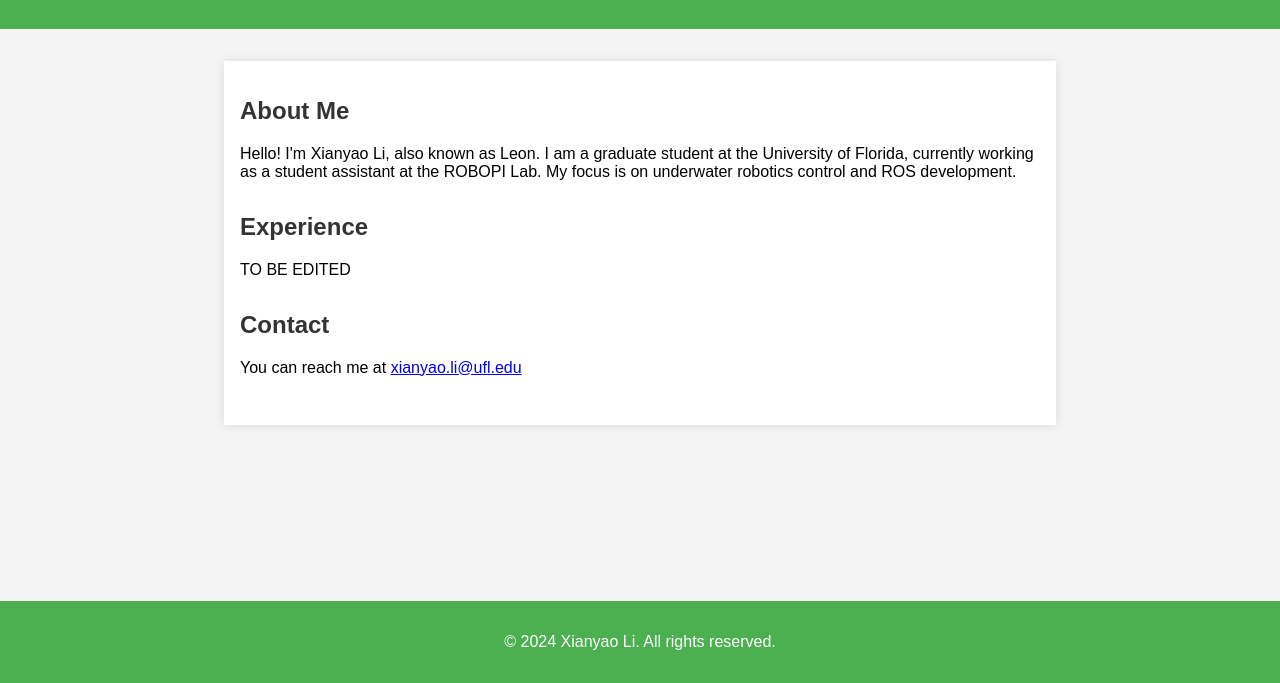
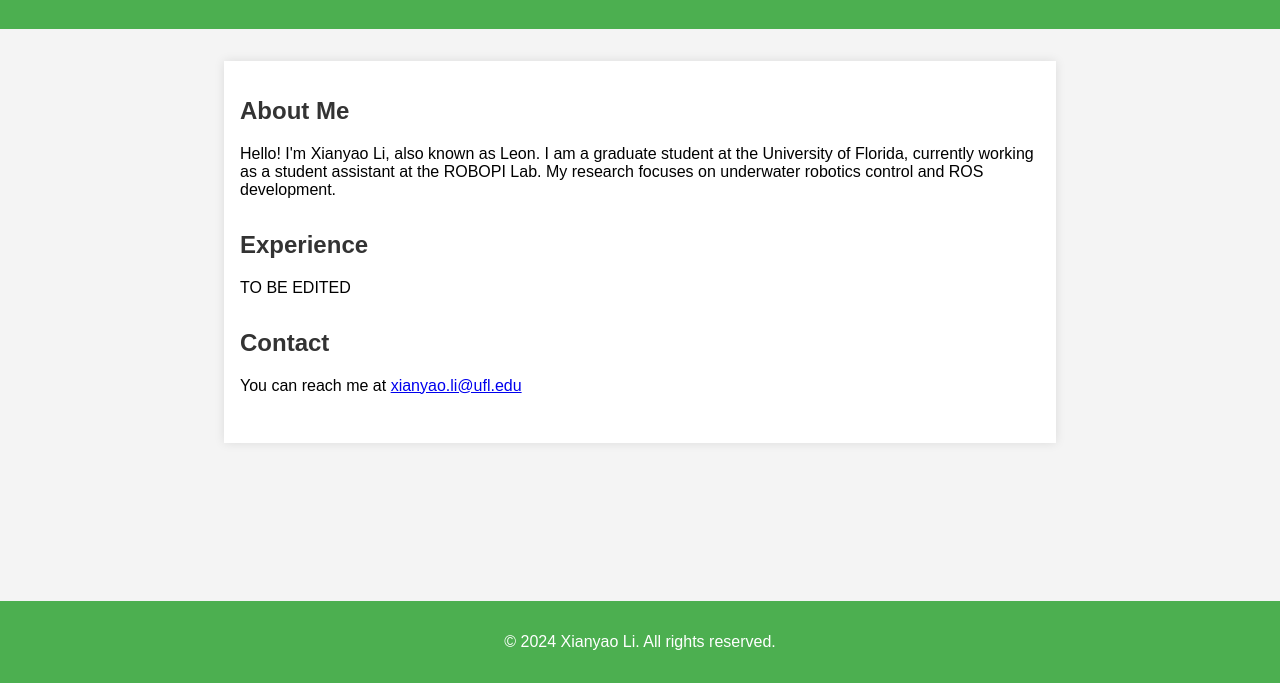
Before and after one commit to XianyaoLi/XianyaoLi.github.io, a plain HTML site: page index.html in a window 1280 px wide. Shown: the part 117-800 px from the top of the page. Drawn offline with Linux system fonts and the light colour scheme.

Commit message:
Update index.html

```diff
--- a/index.html
+++ b/index.html
@@ -51,7 +51,7 @@
 <main>
     <section>
         <h2>About Me</h2>
-        <p>Hello! I'm Xianyao Li, also known as Leon. I am a graduate student at the University of Florida, currently working as a student assistant at the ROBOPI Lab. My focus is on underwater robotics control and ROS development.</p>
+        <p>Hello! I'm Xianyao Li, also known as Leon. I am a graduate student at the University of Florida, currently working as a student assistant at the ROBOPI Lab. My research focuses on underwater robotics control and ROS development.</p>
     </section>
 
     <section>
```
